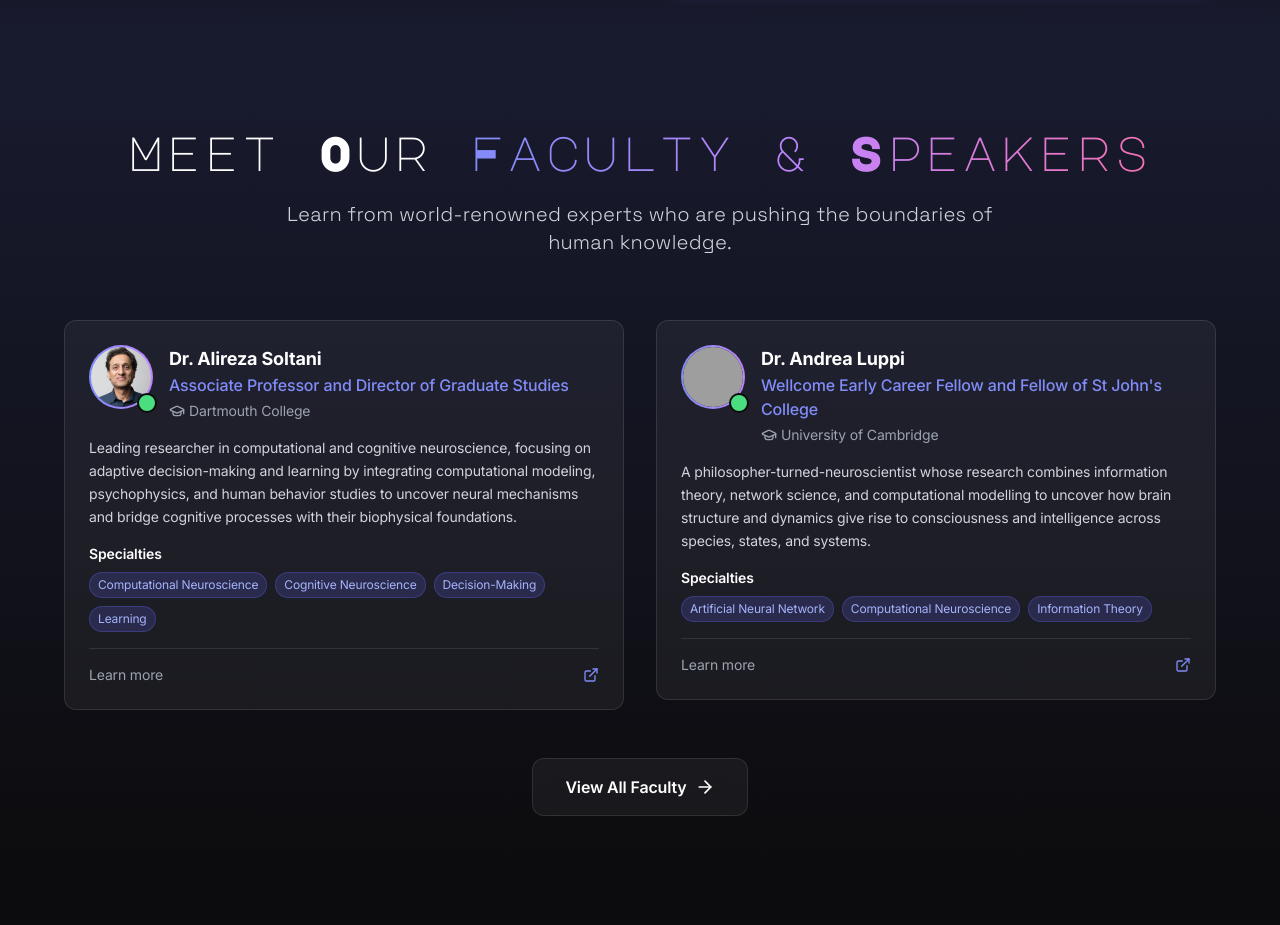
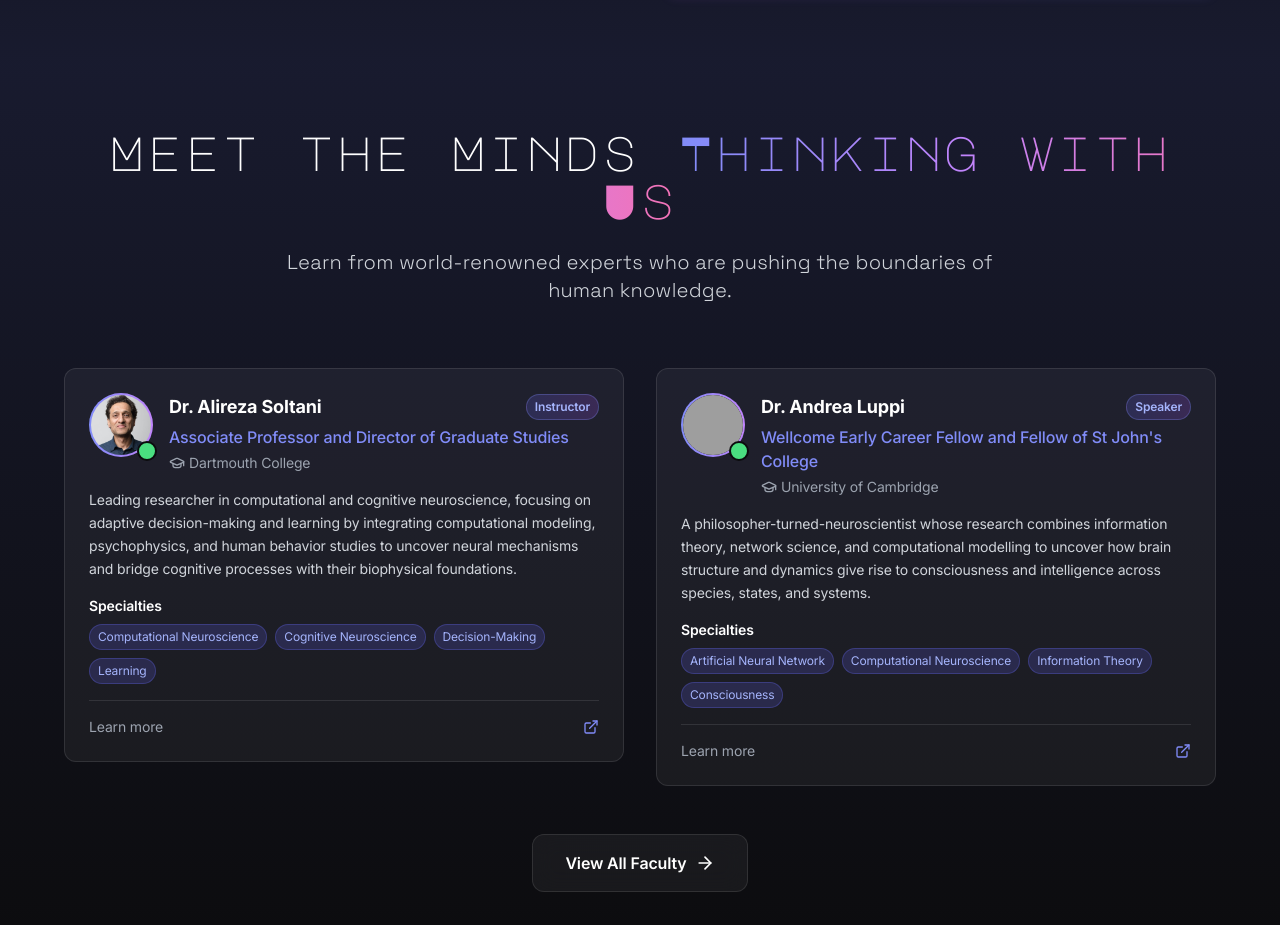
Before and after one commit to 12eonsf/noetex_academy, a Next.js app: page / in a window 1280 px wide. Shown: the part 4689-5614 px from the top of the page. Built offline with nearby package versions, Linux system fonts and the light colour scheme; grey boxes are pictures that could not be loaded.

Commit message:
Add role tags to faculty cards, update Luppi specialties, and change section title

```diff
--- a/app/page.tsx
+++ b/app/page.tsx
@@ -143,7 +143,8 @@ export default function Home() {
       bio: "Leading researcher in computational and cognitive neuroscience, focusing on adaptive decision-making and learning by integrating computational modeling, psychophysics, and human behavior studies to uncover neural mechanisms and bridge cognitive processes with their biophysical foundations.",
       image: "/faculty/alireza-soltani.jpg",
       specialties: ["Computational Neuroscience", "Cognitive Neuroscience", "Decision-Making", "Learning"],
-      website: "https://dartmouth.edu/~asoltani"
+      website: "https://dartmouth.edu/~asoltani",
+      role: "Instructor"
     },
     {
       name: "Dr. Andrea Luppi",
@@ -151,8 +152,9 @@ export default function Home() {
       institution: "University of Cambridge",
       bio: "A philosopher-turned-neuroscientist whose research combines information theory, network science, and computational modelling to uncover how brain structure and dynamics give rise to consciousness and intelligence across species, states, and systems.",
       image: "/faculty/andrea-luppi.jpg",
-      specialties: ["Artificial Neural Network", "Computational Neuroscience", "Information Theory"],
-      website: "https://www.cam.ac.uk"
+      specialties: ["Artificial Neural Network", "Computational Neuroscience", "Information Theory", "Consciousness"],
+      website: "https://www.cam.ac.uk",
+      role: "Speaker"
     }
   ]
 
@@ -355,7 +357,7 @@ export default function Home() {
         <div className="container-custom">
           <div className="text-center mb-16 animate-fade-in">
             <h2 className="text-4xl lg:text-5xl font-mono-display mb-6">
-              Meet Our <span className="gradient-text">Faculty & Speakers</span>
+              Meet the Minds <span className="gradient-text">Thinking with Us</span>
             </h2>
             <p className="text-lg md:text-xl text-gray-300 max-w-3xl mx-auto font-futura-1">
               Learn from world-renowned experts who are pushing the boundaries of human knowledge.
--- a/components/MentorCard.tsx
+++ b/components/MentorCard.tsx
@@ -11,6 +11,7 @@ interface MentorCardProps {
   image: string
   specialties: string[]
   website?: string
+  role?: string
 }
 
 export default function MentorCard({
@@ -20,7 +21,8 @@ export default function MentorCard({
   bio,
   image,
   specialties,
-  website
+  website,
+  role
 }: MentorCardProps) {
   return (
     <div className="group hover:-translate-y-2 hover:scale-105 transition-all duration-300">
@@ -49,9 +51,16 @@ export default function MentorCard({
           </div>
 
           <div className="flex-1">
-            <h3 className="text-lg font-bold text-white group-hover:gradient-text transition-all duration-300">
-              {name}
-            </h3>
+            <div className="flex items-center justify-between mb-1">
+              <h3 className="text-lg font-bold text-white group-hover:gradient-text transition-all duration-300">
+                {name}
+              </h3>
+              {role && (
+                <span className="px-2 py-1 bg-gradient-to-r from-indigo-500/20 to-purple-500/20 border border-indigo-400/30 text-indigo-300 text-xs font-semibold rounded-full">
+                  {role}
+                </span>
+              )}
+            </div>
             <p className="text-indigo-400 font-medium">{title}</p>
             <div className="flex items-center space-x-1 text-sm text-gray-400 mt-1">
               <GraduationCap className="h-4 w-4" />
```
